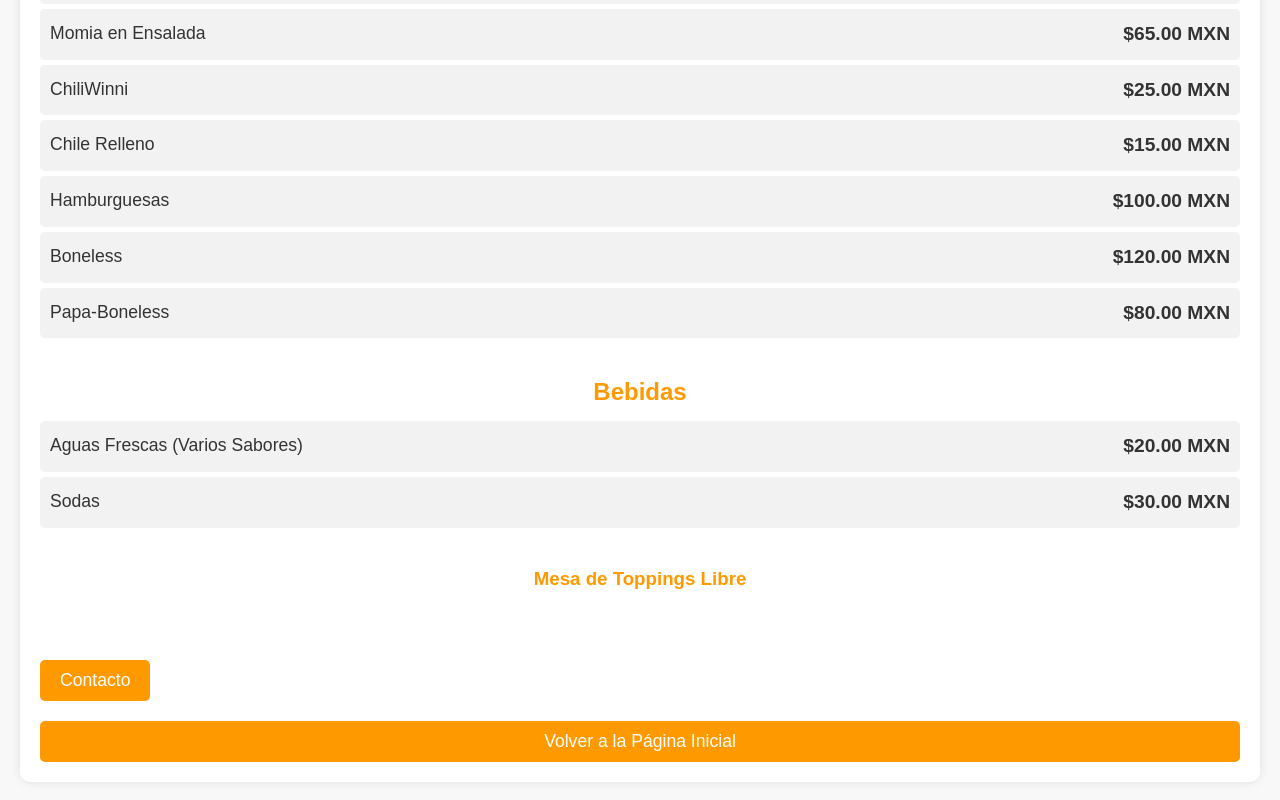
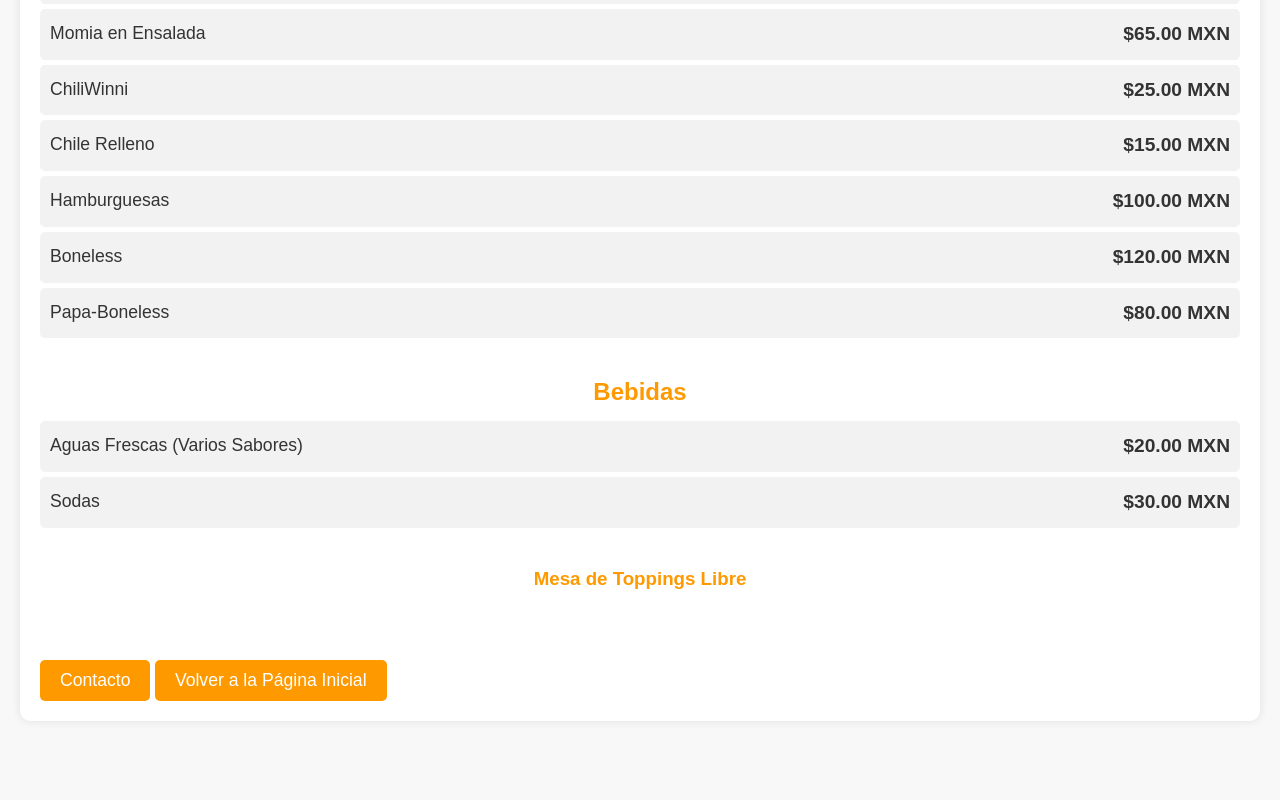
Before and after one commit to Hotdogspollo/hot-dog-s-el-pollo, a plain HTML site: page menu.html in a window 1280 px wide. Shown: the part 1161-1961 px from the top of the page. After the commit the page ends 1912 px from the top, so only its background shows below. Drawn offline with Linux system fonts and the light colour scheme.

Commit message:
Update menu.html

```diff
--- a/menu.html
+++ b/menu.html
@@ -79,12 +79,10 @@
             color: #ff9900;
         }
 
-        /* Para los títulos de categorías */
         .menu-category h2, .menu-category h3 {
             margin-bottom: 15px;
         }
 
-        /* Estilo para el enlace de "Ver Menú Completo" */
         a {
             text-decoration: none;
             background-color: #ff9900;
@@ -101,24 +99,6 @@
             background-color: #ff6600;
         }
 
-        /* Estilo para el botón de "Volver a la Página Inicial" */
-        .back-button {
-            text-decoration: none;
-            background-color: #ff9900;
-            color: white;
-            padding: 10px 20px;
-            border-radius: 5px;
-            font-size: 1.1em;
-            display: inline-block;
-            margin-top: 20px;
-            text-align: center;
-            width: 100%;
-            box-sizing: border-box;
-        }
-
-        .back-button:hover {
-            background-color: #ff6600;
-        }
     </style>
 </head>
 <body>
@@ -240,8 +220,8 @@
         <h3>Mesa de Toppings Libre</h3>
     </div>
 
-    <a href="contacto.html" target="_blank">Contacto</a>
-    <a href="index.html" class="back-button">Volver a la Página Inicial</a>
+    <a href="contacto.html" class="back-btn">Contacto</a>
+    <a href="index.html" class="back-btn">Volver a la Página Inicial</a>
 </div>
 
 </body>
```
